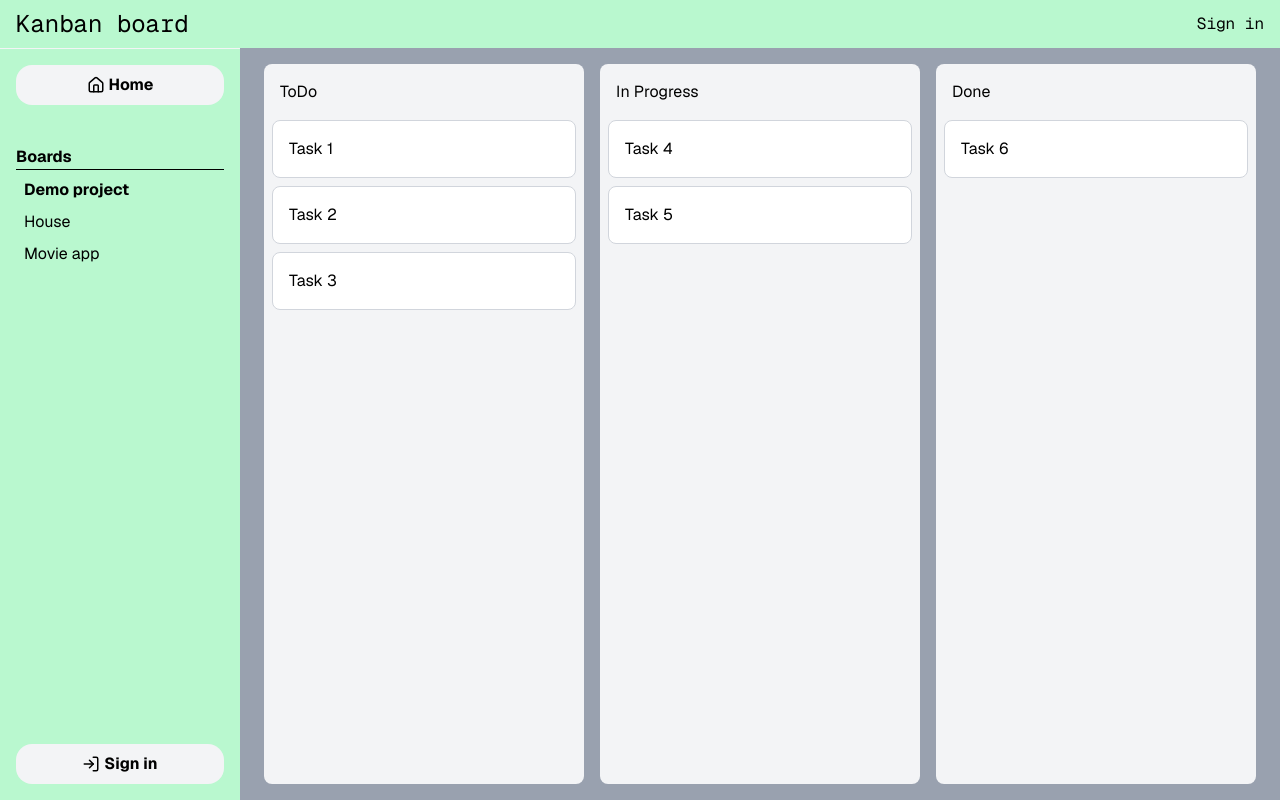
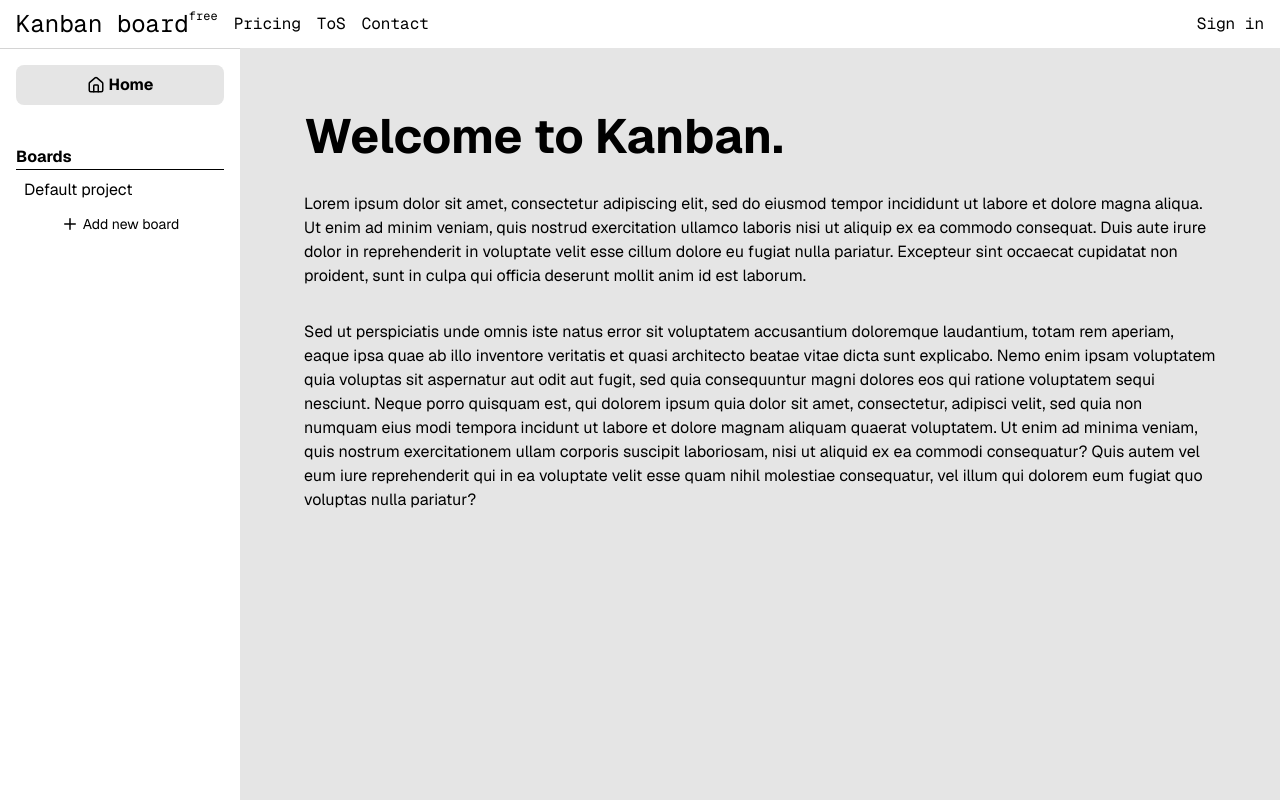
Before and after one commit to jonathanbackhed/kanban, a Next.js app in the folder client/: page / in a window 1280 px wide. Built offline with nearby package versions, Linux system fonts and the light colour scheme.

Commit message:
impr: added new routes and cleaned up

```diff
--- /dev/null
+++ b/client/app/(main)/board/page.tsx
@@ -0,0 +1,36 @@
+import Board from "@/components/board/Board";
+
+const data = {
+  todo: [
+    { id: "1", title: "Task 1", index: 0 },
+    { id: "2", title: "Task 2", text: "This is task 2!", index: 2 },
+    {
+      id: "3",
+      title: "Task 3",
+      text: "Lorem ipsum dolor sit amet, consectetur adipiscing elit, sed do eiusmod tempor incididunt ut labore et dolore magna aliqua. Ut enim ad minim veniam, quis nostrud exercitation ullamco laboris nisi ut aliquip ex ea commodo consequat.",
+      index: 1,
+    },
+  ],
+  inprogress: [
+    {
+      id: "4",
+      title: "Task 4",
+      text: "Task 4444444444444444444444444444444444444444444444444444444444",
+      index: 0,
+    },
+    {
+      id: "5",
+      title: "Task 5",
+      index: 1,
+    },
+  ],
+  done: [{ id: "6", title: "Task 6", text: "Task 6666666", index: 0 }],
+};
+
+export default function FreeBoard() {
+  return (
+    <div className="flex flex-1 flex-col space-y-8 overflow-auto bg-neutral-200">
+      <Board data={data} />
+    </div>
+  );
+}
--- /dev/null
+++ b/client/app/(main)/layout.tsx
@@ -0,0 +1,18 @@
+import Navbar from "@/components/layout/Navbar";
+import Sidebar from "@/components/layout/Sidebar";
+
+export default function MainLayout({
+  children,
+}: Readonly<{
+  children: React.ReactNode;
+}>) {
+  return (
+    <div className="mx-auto flex h-screen max-w-[2560px] flex-col font-sans">
+      <Navbar />
+      <div className="flex flex-1 flex-row">
+        <Sidebar />
+        <div className="flex flex-1 overflow-auto bg-neutral-200">{children}</div>
+      </div>
+    </div>
+  );
+}
--- /dev/null
+++ b/client/app/(main)/page.tsx
@@ -0,0 +1,26 @@
+import Board from "@/components/board/Board";
+
+export default function Home() {
+  return (
+    <div className="flex flex-1 flex-col space-y-8 overflow-auto p-16">
+      <h1 className="text-5xl font-bold">Welcome to Kanban.</h1>
+      <p>
+        Lorem ipsum dolor sit amet, consectetur adipiscing elit, sed do eiusmod tempor incididunt ut labore et dolore
+        magna aliqua. Ut enim ad minim veniam, quis nostrud exercitation ullamco laboris nisi ut aliquip ex ea commodo
+        consequat. Duis aute irure dolor in reprehenderit in voluptate velit esse cillum dolore eu fugiat nulla
+        pariatur. Excepteur sint occaecat cupidatat non proident, sunt in culpa qui officia deserunt mollit anim id est
+        laborum.
+      </p>
+      <p>
+        Sed ut perspiciatis unde omnis iste natus error sit voluptatem accusantium doloremque laudantium, totam rem
+        aperiam, eaque ipsa quae ab illo inventore veritatis et quasi architecto beatae vitae dicta sunt explicabo. Nemo
+        enim ipsam voluptatem quia voluptas sit aspernatur aut odit aut fugit, sed quia consequuntur magni dolores eos
+        qui ratione voluptatem sequi nesciunt. Neque porro quisquam est, qui dolorem ipsum quia dolor sit amet,
+        consectetur, adipisci velit, sed quia non numquam eius modi tempora incidunt ut labore et dolore magnam aliquam
+        quaerat voluptatem. Ut enim ad minima veniam, quis nostrum exercitationem ullam corporis suscipit laboriosam,
+        nisi ut aliquid ex ea commodi consequatur? Quis autem vel eum iure reprehenderit qui in ea voluptate velit esse
+        quam nihil molestiae consequatur, vel illum qui dolorem eum fugiat quo voluptas nulla pariatur?
+      </p>
+    </div>
+  );
+}
--- a/client/app/page.tsx
+++ /dev/null
@@ -1,17 +0,0 @@
-import Board from "@/components/board/Board";
-import Navbar from "@/components/layout/Navbar";
-import Sidebar from "@/components/layout/Sidebar";
-
-export default function Home() {
-  return (
-    <div className="mx-auto flex h-screen max-w-[2560px] flex-col bg-green-200 font-sans">
-      <Navbar />
-      <div className="flex flex-1 flex-row">
-        <Sidebar />
-        <div className="flex flex-1 overflow-auto">
-          <Board />
-        </div>
-      </div>
-    </div>
-  );
-}
--- a/client/components/board/Board.tsx
+++ b/client/components/board/Board.tsx
@@ -16,40 +16,17 @@ import Column from "./Column";
 import { Card as CardType } from "@/types/board";
 import Card from "./Card";
 import { arrayMove } from "@dnd-kit/sortable";
-
-// ! REMOVE IN FUTURE
-const data = {
-  todo: [
-    { id: "1", title: "Task 1", index: 0 },
-    { id: "2", title: "Task 2", text: "This is task 2!", index: 2 },
-    {
-      id: "3",
-      title: "Task 3",
-      text: "Lorem ipsum dolor sit amet, consectetur adipiscing elit, sed do eiusmod tempor incididunt ut labore et dolore magna aliqua. Ut enim ad minim veniam, quis nostrud exercitation ullamco laboris nisi ut aliquip ex ea commodo consequat.",
-      index: 1,
-    },
-  ],
-  inprogress: [
-    {
-      id: "4",
-      title: "Task 4",
-      text: "Task 4444444444444444444444444444444444444444444444444444444444",
-      index: 0,
-    },
-    {
-      id: "5",
-      title: "Task 5",
-      index: 1,
-    },
-  ],
-  done: [{ id: "6", title: "Task 6", text: "Task 6666666", index: 0 }],
-};
+import BoardControls from "./BoardControls";
 
 type ItemsState = {
   [key: string]: CardType[];
 };
 
-export default function Board() {
+interface Props {
+  data: ItemsState;
+}
+
+export default function Board({ data }: Props) {
   const [items, setItems] = useState<ItemsState>(data);
   const [activeId, setActiveId] = useState<string | null>(null);
 
@@ -126,7 +103,9 @@ export default function Board() {
   }
 
   return (
-    <div className="flex flex-1 flex-row overflow-auto bg-gray-400 p-4">
+    <div className="flex flex-1 flex-col overflow-auto p-4">
+      <BoardControls />
+      <div className="flex flex-1 space-x-2">
         <DndContext
           sensors={sensors}
           onDragStart={handleDragStart}
@@ -140,5 +119,6 @@ export default function Board() {
           <DragOverlay>{activeId ? <Card item={getItemById(activeId)} /> : null}</DragOverlay>
         </DndContext>
       </div>
+    </div>
   );
 }
--- /dev/null
+++ b/client/components/board/BoardControls.tsx
@@ -0,0 +1,11 @@
+import { Plus } from "lucide-react";
+
+export default function BoardControls() {
+  return (
+    <div className="flex pb-2">
+      <div className="rounded-lg bg-neutral-100 p-1">
+        <Plus size={24} />
+      </div>
+    </div>
+  );
+}
--- a/client/components/board/BoardListItem.tsx
+++ b/client/components/board/BoardListItem.tsx
@@ -1,20 +1,23 @@
+import Link from "next/link";
 import React from "react";
 
 interface Props {
   title: string;
   active?: boolean;
+  url: string;
 }
 
-export default function BoardListItem({ title, active }: Props) {
+export default function BoardListItem({ title, active, url }: Props) {
   return (
-    <li>
-      <button
+    <li className="flex">
+      <Link
+        href={url}
         className={
           "w-full rounded-lg px-2 py-1 text-start hover:cursor-pointer hover:bg-black/10 " + (active && "font-bold")
         }
       >
         {title}
-      </button>
+      </Link>
     </li>
   );
 }
--- a/client/components/board/Column.tsx
+++ b/client/components/board/Column.tsx
@@ -20,7 +20,7 @@ export default function Column({ items, id, title }: Props) {
   // const sorted = items.sort((a, b) => a.index - b.index);
 
   return (
-    <div className="mx-2 flex max-w-sm min-w-2xs flex-1 flex-col rounded-lg bg-gray-100 p-2" style={style}>
+    <div className="flex max-w-sm min-w-2xs flex-1 flex-col rounded-lg bg-neutral-100 p-2" style={style}>
       <h3 className="p-2">{title}</h3>
       <div ref={setNodeRef} className="flex-1">
         <SortableContext items={items} strategy={verticalListSortingStrategy}>
--- a/client/components/layout/Navbar.tsx
+++ b/client/components/layout/Navbar.tsx
@@ -1,9 +1,24 @@
-import React from "react";
+import Link from "next/link";
 
 export default function Navbar() {
   return (
     <div className="flex items-center justify-between px-4 py-2 font-mono">
-      <h1 className="text-2xl">Kanban board</h1>
+      <div className="flex items-center">
+        <h1 className="mr-4 flex items-start text-2xl">
+          Kanban board<p className="text-xs">free</p>
+        </h1>
+        <div className="space-x-4">
+          <Link className="hover:underline" href={"/#"}>
+            Pricing
+          </Link>
+          <Link className="hover:underline" href={"/#"}>
+            ToS
+          </Link>
+          <Link className="hover:underline" href={"/#"}>
+            Contact
+          </Link>
+        </div>
+      </div>
       <button className="hover:cursor-pointer hover:underline">Sign in</button>
     </div>
   );
--- a/client/components/layout/Sidebar.tsx
+++ b/client/components/layout/Sidebar.tsx
@@ -1,29 +1,27 @@
-import { House, LogIn, User } from "lucide-react";
-import React from "react";
-import SidebarButton from "./SidebarButton";
+import { House, Plus } from "lucide-react";
+import SidebarNavButton from "./SidebarNavButton";
 import BoardItem from "../board/BoardListItem";
 
 export default function Sidebar() {
   return (
-    <div className="flex w-60 flex-col justify-between border-t border-t-gray-100 p-4">
+    <div className="flex w-60 flex-col justify-between border-t border-t-neutral-300 p-4">
       <div>
         <div className="mb-10 space-y-2">
-          <SidebarButton title="Home" icon={<House size={18} className="mr-1" />} />
-          {/* <SidebarButton title="Profile" icon={<User size={18} className="mr-1" />} /> */}
+          <SidebarNavButton url="/" title="Home" icon={<House size={18} className="mr-1" />} />
         </div>
 
         <div>
           <h4 className="mb-1 border-b font-bold">Boards</h4>
           <ul>
-            <BoardItem title="Demo project" active />
-            <BoardItem title="House" />
-            <BoardItem title="Movie app" />
+            <BoardItem title="Default project" url="/board" />
+            <li className="mt-1">
+              <button className="flex w-full items-center justify-center rounded-lg px-2 py-1 text-sm hover:cursor-pointer">
+                <Plus size={18} className="mr-1" />
+                Add new board
+              </button>
+            </li>
           </ul>
         </div>
-      </div>
-
-      <div>
-        <SidebarButton title="Sign in" icon={<LogIn size={18} className="mr-1" />} />
       </div>
     </div>
   );
--- a/client/components/layout/SidebarButton.tsx
+++ /dev/null
@@ -1,16 +0,0 @@
-import { House } from "lucide-react";
-import React from "react";
-
-interface Props {
-  title: string;
-  icon?: React.ReactElement;
-}
-
-export default function SidebarButton({ title, icon }: Props) {
-  return (
-    <button className="px-4 py-2 bg-gray-100 rounded-2xl w-full font-bold flex justify-center items-center hover:cursor-pointer hover:bg-gray-200 active:bg-gray-300">
-      {icon}
-      {title}
-    </button>
-  );
-}
--- /dev/null
+++ b/client/components/layout/SidebarNavButton.tsx
@@ -0,0 +1,20 @@
+import Link from "next/link";
+import React from "react";
+
+interface Props {
+  title: string;
+  icon?: React.ReactElement;
+  url: string;
+}
+
+export default function SidebarNavButton({ title, icon, url }: Props) {
+  return (
+    <Link
+      href={url}
+      className="flex w-full items-center justify-center rounded-lg bg-neutral-200 px-4 py-2 font-bold hover:cursor-pointer hover:bg-gray-200 active:bg-gray-300"
+    >
+      {icon}
+      {title}
+    </Link>
+  );
+}
```
Lines whose indentation alone changed are shown as unchanged.
